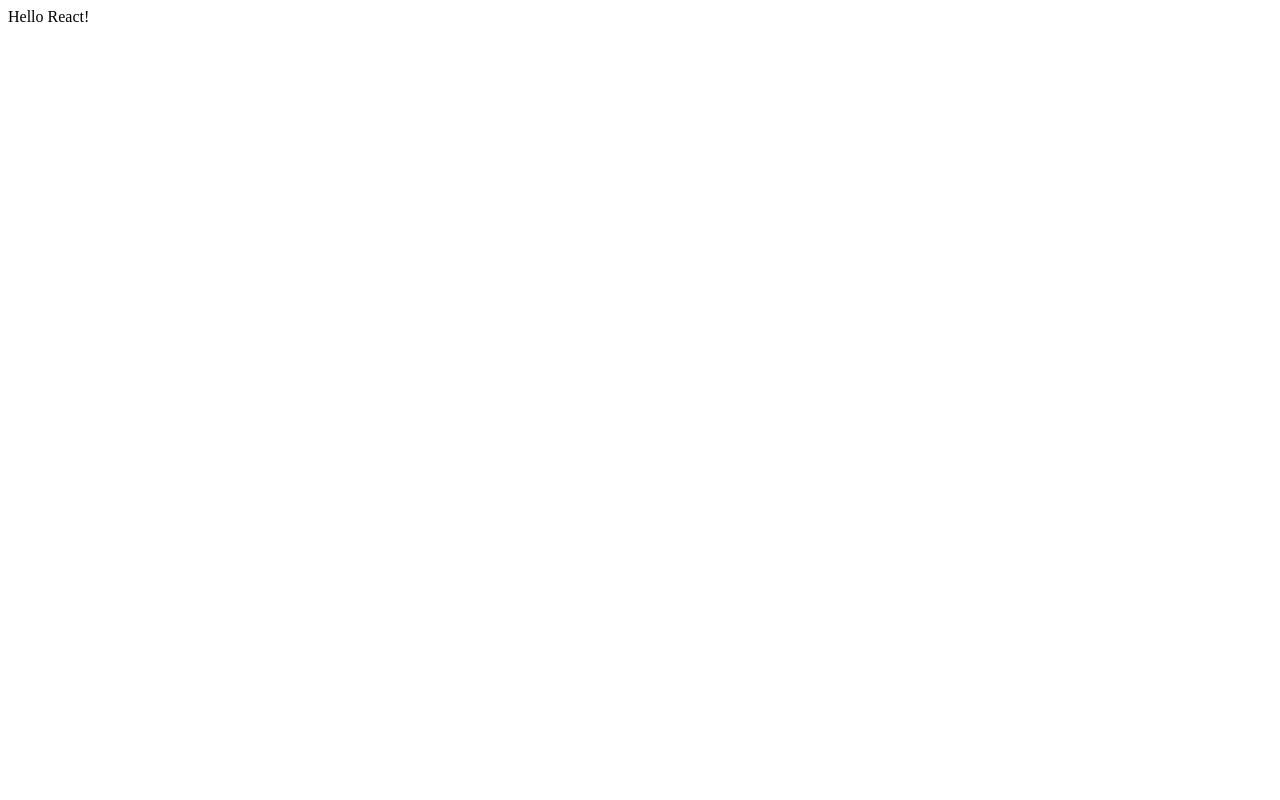
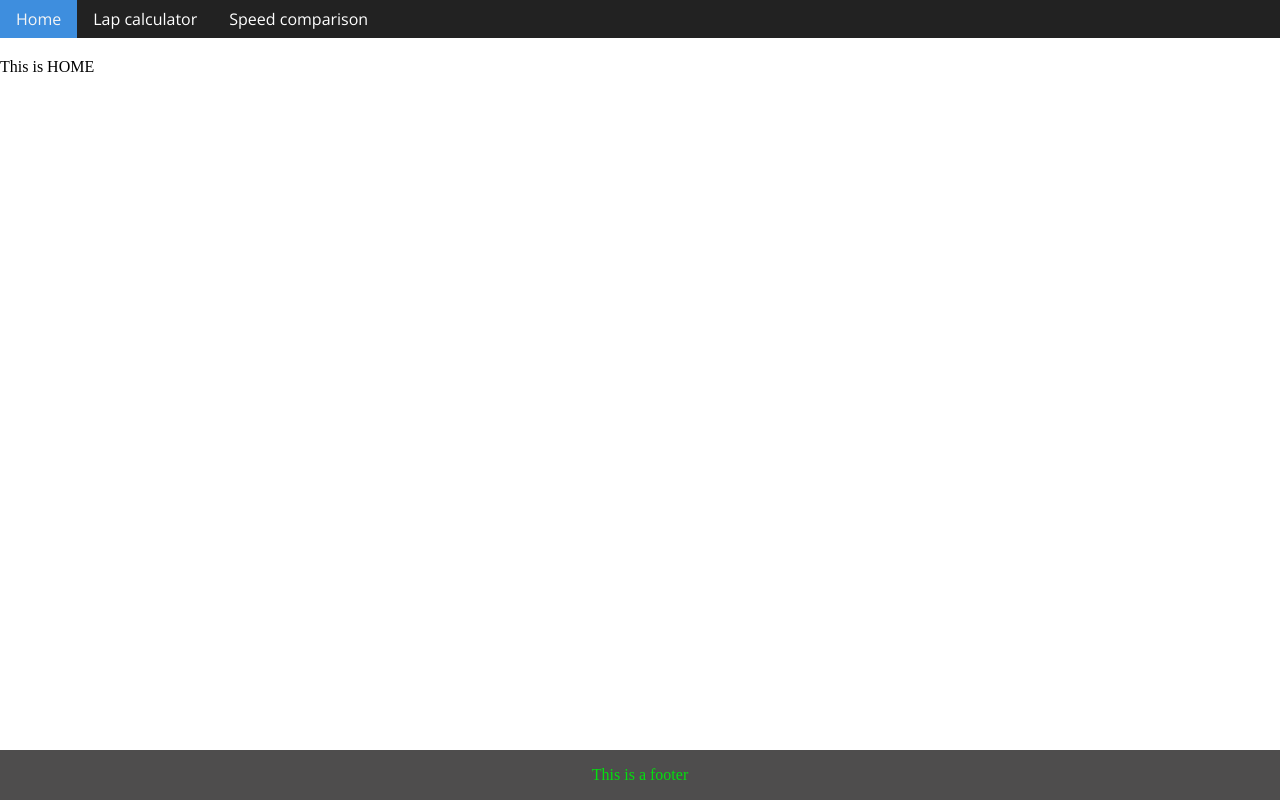
Before and after one commit to gitHabbe/SpeedCheck, a React app: page / in a window 1280 px wide. Built offline with nearby package versions, Linux system fonts and the light colour scheme.

Commit message:
added base, style, components, 1 class component, react-router, lapcalc

```diff
--- a/package.json
+++ b/package.json
@@ -24,6 +24,7 @@
   },
   "dependencies": {
     "react": "^16.2.0",
-    "react-dom": "^16.2.0"
+    "react-dom": "^16.2.0",
+    "react-router-dom": "^4.2.2"
   }
 }
--- /dev/null
+++ b/src/components/footer.js
@@ -0,0 +1,15 @@
+import React from 'react';
+
+import style from '../style/style.css'
+
+const Footer = () => {
+    return (
+        <div>
+            <footer>
+                This is a footer
+            </footer>
+        </div>
+    );
+};
+
+export default Footer;
--- /dev/null
+++ b/src/components/home.js
@@ -0,0 +1,11 @@
+import React from 'react';
+
+const Home = () => {
+    return (
+        <div>
+            This is HOME
+        </div>
+    );
+};
+
+export default Home
--- /dev/null
+++ b/src/components/lap_calculator.js
@@ -0,0 +1,49 @@
+import React, { Component } from 'react';
+
+import style from '../style/style.css';
+
+class LapCalculator extends Component {
+    constructor(props) {
+        super(props);
+
+        this.state = {
+            lap1: '',
+            lap2: '',
+            final: '',
+            lap3: ''
+        }
+
+        this.onChangeHandle = this.onChangeHandle.bind(this);
+        this.get_third_lap = this.get_third_lap.bind(this);
+
+    }
+    onChangeHandle(e) {
+        this.setState({[e.target.name]: e.target.value})
+    }
+    submitHandle(e) {
+        e.preventDefault();
+        const { lap1, lap2, final } = this.state;
+    }
+    render() {
+        return (
+            <div>
+                <form className={style.calculatorform}>
+                    <input
+                        onChange={this.onChangeHandle}
+                        placeholder="Lap 1 time..." type="text" name="lap1" />
+                    <input
+                        onChange={this.onChangeHandle}
+                        placeholder="Lap 2 time..." type="text" name="lap2" />
+                    <input
+                        disabled placeholder="Lap 3 time..." type="text" name="lap-3" />
+                    <input
+                        onChange={this.onChangeHandle}
+                        placeholder="Final time..." type="text" name="final" />
+                    <button onClick={this.submitHandle}>Get time</button>
+                </form>
+            </div>
+        );
+    }
+};
+
+export default LapCalculator;
--- /dev/null
+++ b/src/components/navbar.js
@@ -0,0 +1,18 @@
+import React from 'react';
+import { Link } from 'react-router-dom';
+import NavbarItem from './navbar_item.js'
+import style from '../style/style.css';
+
+const Navbar = () => {
+    return (
+        <div className={style.navbar}>
+            <ul>
+                <li><NavbarItem href="/" name="Home" /></li>
+                <li><NavbarItem href="/lap-calculator" name="Lap calculator" /></li>
+                <li><NavbarItem href="speedcomp" name="Speed comparison" /></li>
+            </ul>
+        </div>
+    );
+};
+
+export default Navbar;
--- /dev/null
+++ b/src/components/navbar_item.js
@@ -0,0 +1,13 @@
+import React from 'react';
+import { Link } from 'react-router-dom';
+import style from '../style/style.css'
+
+const NavbarItem = (props) => {
+    return (
+        <div className="navbar-item">
+            <Link to={props.href}>{props.name}</Link>
+        </div>
+    );
+};
+
+export default NavbarItem;
--- a/src/index.html
+++ b/src/index.html
@@ -4,7 +4,7 @@
   <meta charset="UTF-8">
   <meta name="viewport" content="width=device-width, initial-scale=1.0">
   <meta http-equiv="X-UA-Compatible" content="ie=edge">
-  <title>React and Webpack4</title>
+  <title>React</title>
 </head>
 <body>
   <section id="root"></section>
--- a/src/index.js
+++ b/src/index.js
@@ -1,8 +1,18 @@
 import React from "react";
 import ReactDOM from "react-dom";
 
+import Routes from './routes/index.js';
+
+import Navbar from './components/navbar.js';
+import Footer from './components/footer.js';
+import LapCalculator from './components/lap_calculator.js'
+
 const App = () => {
-  return <div>Hello React!</div>;
+  return (
+    <div>
+      <Routes />
+    </div>
+  );
 };
 
 ReactDOM.render(<App />, document.getElementById("root"));
--- /dev/null
+++ b/src/routes/index.js
@@ -0,0 +1,20 @@
+import React from 'react';
+import { BrowserRouter, Route, Switch } from "react-router-dom";
+
+import LapCalculator from '../components/lap_calculator.js';
+import Navbar from '../components/navbar.js';
+import Footer from '../components/footer.js';
+import Home from '../components/home.js';
+
+export default () => (
+    <BrowserRouter>
+        <div>
+            <Navbar />
+            <Switch>
+                <Route exact path="/" render={() => <Home />} />
+                <Route exact path="/lap-calculator" render={() => <LapCalculator />} />
+            </Switch>
+            <Footer />
+        </div>
+    </BrowserRouter>
+)
--- /dev/null
+++ b/src/style/style.css
@@ -0,0 +1,47 @@
+@import url('https://fonts.googleapis.com/css?family=Open+Sans');
+
+html, body {
+    margin: 0;
+    padding: 0;
+}
+footer {
+    color: rgb(3, 224, 14);
+    position: absolute;
+    right: 0;
+    bottom: 0;
+    left: 0;
+    padding: 1rem;
+    background-color: #4e4d4d;
+    text-align: center;
+}
+
+.navbar ul {
+    font-family: 'Open Sans', sans-serif;
+    list-style-type: none;
+    margin: 0;
+    padding: 0;
+    overflow: hidden;
+    /* width: 200px; */
+    background-color: #222;
+    margin-bottom: 20px;
+}
+.navbar li {
+    float: left;
+}
+
+.navbar li a {
+    display: block;
+    color: #FFF;
+    text-decoration: none;
+    padding: 8px 16px;
+    text-align: center;
+}
+
+.navbar li a:hover {
+    color: whitesmoke;
+    background-color: #3E8EDE;
+}
+
+.calculatorform {
+    color: pink;
+}
```
Also changed, not shown: 1 other file.
